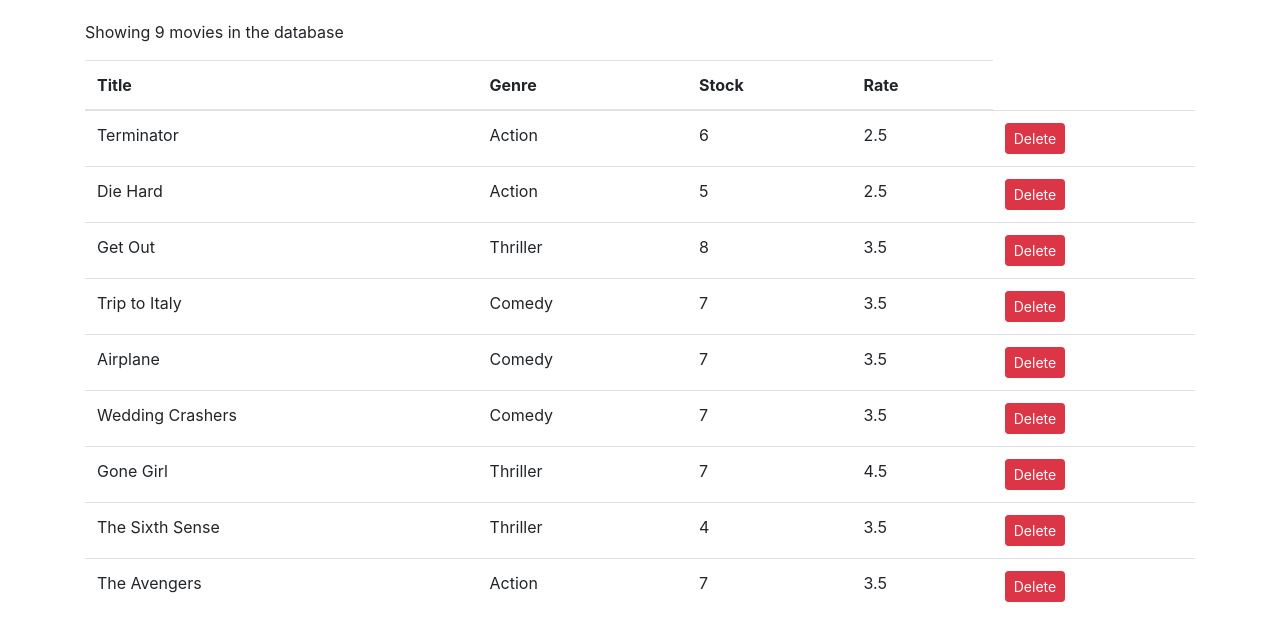
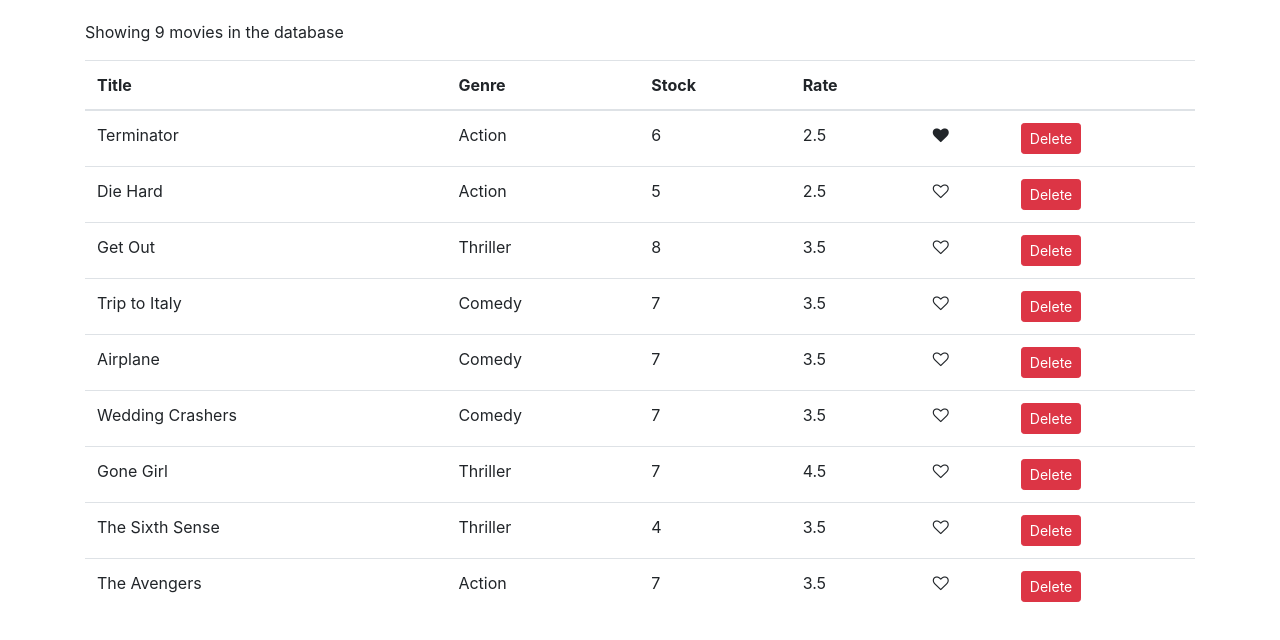
Before and after one commit to shaheenniaz582/React_Vidly, a React (Create React App) app: page / in a window 1280 px wide. Shown: the top 640 px of the page. Built offline with nearby package versions, Linux system fonts and the light colour scheme.

Commit message:
reusable like component is added only working on UI

```diff
--- /dev/null
+++ b/src/components/common/like.jsx
@@ -0,0 +1,33 @@
+import React, { Component } from 'react';
+
+const Like = (props) => {
+    let classes = "fa fa-heart";
+    if (!props.liked) classes += "-o";
+    return (
+     <i
+        onClick={props.onClick}
+        style={{ cursor: "pointer" }}
+        className={classes}
+        aria-hidden="true"
+     />
+    );
+};
+export default Like;
+
+
+// class Like extends Component {
+//     render() {
+//         let classes = "fa fa-heart";
+//         if (!this.props.liked) classes += "-o";
+//         return (
+//             <i
+//             onClick={this.props.onClick}
+//             style={{ cursor: "pointer" }}
+//             className={classes}
+//             aria-hidden="true"
+//             />
+//          );
+//     }
+// }
+
+// export default Like;
--- a/src/components/movies.jsx
+++ b/src/components/movies.jsx
@@ -1,15 +1,27 @@
 import React, { Component } from 'react';
+import Like from './common/like';
 import { getMovies }  from '../services/fakeMovieService'; // getMovie is a named export in fakeMovieService
 
 class Movies extends Component {
     state = {
         movies: getMovies() // movies property is set to function here just for sake of understanding
     };
+
+    handleLike = movie => {
+        //console.log('Like clicked', movie);
+        const movies = [...this.state.movies];
+        const index = movies.indexOf(movie);
+        movies[index] = {...movies[index] };
+        movies[index].liked = !movies[index].liked;
+        this.setState({ movies});
+    }
+
     // event hNDLER FOR ONCLICK arrow function used so no constructor or bining required here
     handleDelete = (movie) => {
         const movies = this.state.movies.filter( m => m._id !== movie._id);
         this.setState({ movies });
     }
+
     render() {
         // some conditional rendering
         const { length: count } = this.state.movies; // here using destructuring assigning length
@@ -27,16 +39,26 @@
                         <th>Genre</th>
                         <th>Stock</th>
                         <th>Rate</th>
+                        <th />
+                        <th />
                     </tr>
                 </thead>
                 <tbody>
                     {this.state.movies.map(movie => (
-                        <tr key={movie._id}>
+                    <tr key={movie._id}>
                         <td>{ movie.title }</td>
                         <td>{ movie.genre.name }</td>
                         <td>{ movie.numberInStock }</td>
                         <td>{ movie.dailyRentalRate }</td>
-                        <td><button onClick={() => this.handleDelete(movie)} className="btn btn-danger btn-sm">Delete</button></td>
+                        <td>
+                            <Like liked={movie.liked} onClick={() => this.handleLike(movie)}/>
+                        </td>
+                        <td>
+                            <button onClick={() => this.handleDelete(movie)}
+                            className="btn btn-danger btn-sm">
+                            Delete
+                            </button>
+                        </td>
                     </tr>
                     ))}
                 </tbody>
--- a/src/services/fakeMovieService.js
+++ b/src/services/fakeMovieService.js
@@ -7,7 +7,8 @@
     genre: { _id: "5b21ca3eeb7f6fbccd471818", name: "Action" },
     numberInStock: 6,
     dailyRentalRate: 2.5,
-    publishDate: "2018-01-03T19:04:28.809Z"
+    publishDate: "2018-01-03T19:04:28.809Z",
+    liked: true
   },
   {
     _id: "5b21ca3eeb7f6fbccd471816",
```
